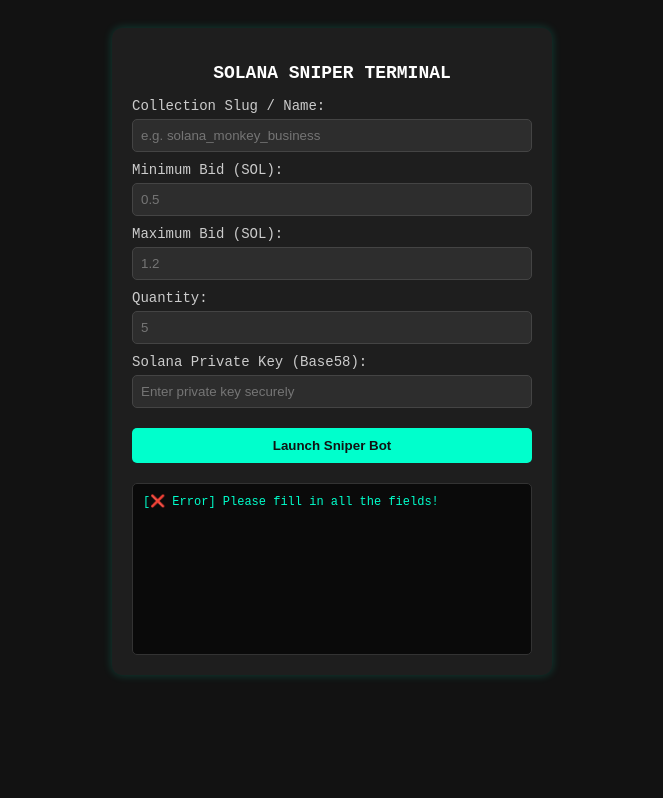
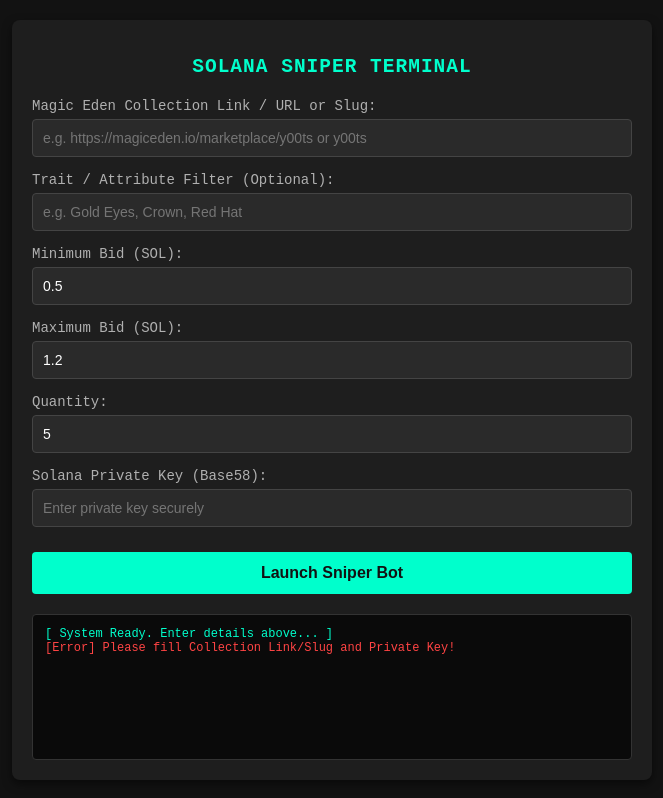
Before and after one commit to vhz7zskpsv-bot/bid-bot2, a plain HTML site: page index.html in a window 1280 px wide. Both pictures are taken after a click on the button "Launch Sniper Bot". Shown: the whole page, without its empty margins (308-971 px from the left). Drawn offline with Linux system fonts and the light colour scheme.

Commit message:
Update index.html

```diff
--- a/index.html
+++ b/index.html
@@ -7,52 +7,73 @@
     <style>
         body {
             background-color: #121212;
-            color: #00ffcc;
+            color: #e0e0e0;
             font-family: monospace;
             padding: 20px;
+            margin: 0;
         }
         .container {
-            max-width: 400px;
+            max-width: 600px;
             margin: auto;
             background: #1e1e1e;
             padding: 20px;
-            border-radius: 10px;
-            box-shadow: 0 0 10px rgba(0,255,204,0.2);
+            border-radius: 8px;
+            box-shadow: 0 4px 10px rgba(0,0,0,0.5);
         }
-        h2 { text-align: center; color: #fff; font-size: 18px; }
-        label { display: block; margin-top: 10px; font-size: 14px; color: #ccc; }
+        h2 {
+            text-align: center;
+            color: #00ffcc;
+            letter-spacing: 1px;
+            margin-bottom: 20px;
+        }
+        .form-group {
+            margin-bottom: 15px;
+        }
+        label {
+            display: block;
+            margin-bottom: 5px;
+            font-size: 14px;
+            color: #b0b0b0;
+        }
         input {
             width: 100%;
-            padding: 8px;
-            margin-top: 5px;
-            background: #2d2d2d;
+            padding: 10px;
+            background: #2a2a2a;
             border: 1px solid #444;
             color: #fff;
-            border-radius: 5px;
+            border-radius: 4px;
+            font-size: 14px;
             box-sizing: border-box;
+        }
+        input:focus {
+            border-color: #00ffcc;
+            outline: none;
         }
         button {
             width: 100%;
-            margin-top: 20px;
-            padding: 10px;
+            padding: 12px;
             background: #00ffcc;
             color: #121212;
             border: none;
             font-weight: bold;
-            border-radius: 5px;
+            font-size: 16px;
+            border-radius: 4px;
             cursor: pointer;
+            margin-top: 10px;
         }
-        button:hover { background: #00b39f; }
-        #output {
+        button:hover {
+            background: #00cca3;
+        }
+        .console {
+            background: #0a0a0a;
+            border: 1px solid #333;
+            padding: 12px;
+            height: 120px;
+            overflow-y: auto;
+            font-size: 12px;
+            color: #00ffcc;
             margin-top: 20px;
-            background: #0a0a0a;
-            padding: 10px;
-            border-radius: 5px;
-            font-size: 12px;
-            white-space: pre-wrap;
-            height: 150px;
-            overflow-y: auto;
-            border: 1px solid #333;
+            border-radius: 4px;
         }
     </style>
 </head>
@@ -61,41 +82,72 @@
     <div class="container">
         <h2>SOLANA SNIPER TERMINAL</h2>
 
-    <label>Collection Slug / Name:</label>
-    <input type="text" id="collection" placeholder="e.g. solana_monkey_business">
+        <div class="form-group">
+            <label>Magic Eden Collection Link / URL or Slug:</label>
+            <input type="text" id="collectionInput" placeholder="e.g. https://magiceden.io/marketplace/y00ts or y00ts">
+        </div>
 
+        <div class="form-group">
+            <label>Trait / Attribute Filter (Optional):</label>
+            <input type="text" id="traits" placeholder="e.g. Gold Eyes, Crown, Red Hat">
+        </div>
+
+        <div class="form-group">
             <label>Minimum Bid (SOL):</label>
-    <input type="number" id="minBid" placeholder="0.5">
+            <input type="number" id="minBid" step="0.01" value="0.5">
+        </div>
 
+        <div class="form-group">
             <label>Maximum Bid (SOL):</label>
-    <input type="number" id="maxBid" placeholder="1.2">
+            <input type="number" id="maxBid" step="0.01" value="1.2">
+        </div>
 
+        <div class="form-group">
             <label>Quantity:</label>
-    <input type="number" id="qty" placeholder="5">
+            <input type="number" id="quantity" value="5">
+        </div>
 
+        <div class="form-group">
             <label>Solana Private Key (Base58):</label>
             <input type="password" id="privateKey" placeholder="Enter private key securely">
+        </div>
 
-    <button onclick="startBot()">Launch Sniper Bot</button>
+        <button onclick="launchBot()">Launch Sniper Bot</button>
 
-    <div id="output">[ System Ready. Enter details above... ]</div>
+        <div class="console" id="consoleLog">
+            [ System Ready. Enter details above... ]
+        </div>
     </div>
 
     <script>
-    function startBot() {
-        const collection = document.getElementById('collection').value;
+        function launchBot() {
+            let inputVal = document.getElementById('collectionInput').value.trim();
+            const traits = document.getElementById('traits').value;
             const minBid = document.getElementById('minBid').value;
             const maxBid = document.getElementById('maxBid').value;
-        const qty = document.getElementById('qty').value;
-        const pvtKey = document.getElementById('privateKey').value;
-        const output = document.getElementById('output');
+            const quantity = document.getElementById('quantity').value;
+            const privateKey = document.getElementById('privateKey').value;
+            const consoleLog = document.getElementById('consoleLog');
 
-        if (!collection || !minBid || !maxBid || !qty || !pvtKey) {
-            output.innerText = "[❌ Error] Please fill in all the fields!";
+            if (!inputVal || !privateKey) {
+                consoleLog.innerHTML += "<br><span style='color: #ff4444;'>[Error] Please fill Collection Link/Slug and Private Key!</span>";
                 return;
             }
 
-        output.innerText = `[✔] Initializing Bot...\n[📦] Collection: ${collection}\n[📉] Min Bid: ${minBid} SOL\n[📈] Max Bid: ${maxBid} SOL\n[🔢] Qty: ${qty}\n[🔑] Wallet Key Loaded securely.\n[🚀] Status: Scanning collection traits & listening to orderbook...`;
+            // Extract slug if a full Magic Eden URL is pasted
+            let collectionSlug = inputVal;
+            if (inputVal.includes('magiceden.io')) {
+                const parts = inputVal.split('/');
+                collectionSlug = parts[parts.length - 1] || parts[parts.length - 2];
+            }
+
+            consoleLog.innerHTML += `<br>[Initializing] Target resolved -> Collection: ${collectionSlug}`;
+            if (traits) {
+                consoleLog.innerHTML += `<br>[Filter] Applying traits: ${traits}`;
+            }
+            consoleLog.innerHTML += `<br>[Config] Bidding between ${minBid} - ${maxBid} SOL (Qty: ${quantity})`;
+            consoleLog.innerHTML += "<br><span style='color: #00ffcc;'>[Connecting] Secure connection established with Solana RPC...</span>";
+            consoleLog.scrollTop = consoleLog.scrollHeight;
         }
     </script>
 
```
Lines whose indentation alone changed are shown as unchanged.
